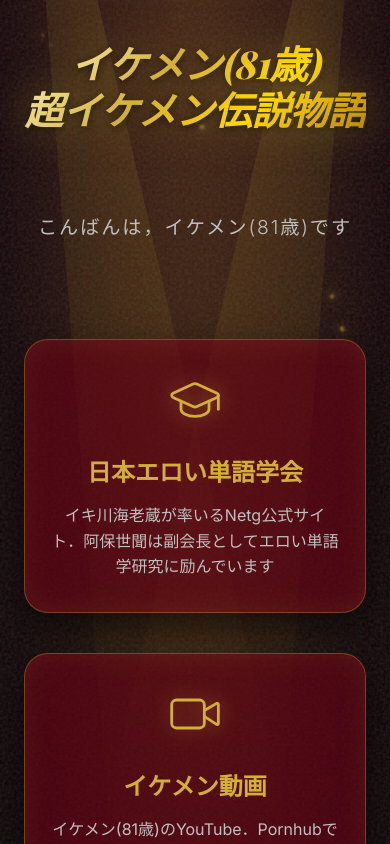
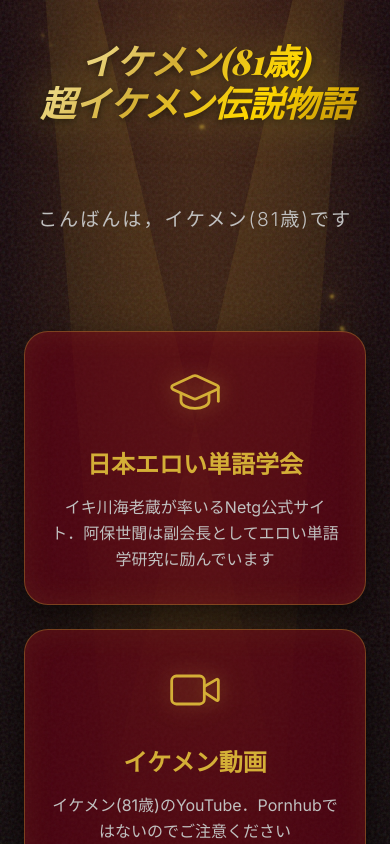
Before and after one commit to Ikemen81/Ikemen81, a React (Vite) app: page / in a window 390 px wide. Shown: the top 844 px of the page. Built offline with nearby package versions, Linux system fonts and the light colour scheme; a web font is replaced by a local one.

Commit message:
style: タイトル構造の簡略化とモバイル表示の最終磨き上げ

```diff
--- a/src/App.css
+++ b/src/App.css
@@ -25,8 +25,10 @@
   -webkit-text-fill-color: transparent;
   margin: 0;
   filter: drop-shadow(0 0 20px rgba(212, 175, 55, 0.5)) drop-shadow(0 2px 4px rgba(0, 0, 0, 0.8));
+  padding: 0 0.5rem; /* 斜体と影の「逃げ」を作る */
 }
 
+/* nowrapは不要になったため削除を検討しても良いですが、一旦残しておきます */
 .nowrap {
   display: inline-block;
   white-space: nowrap;
@@ -203,14 +205,19 @@
   }
 
   .title {
-    font-size: 2.4rem;
+    font-size: 2.2rem; /* サイズを微調整して安定させる */
     line-height: 1.2;
     text-wrap: balance;
+    padding: 0 1rem; /* はみ出し防止用余白を広めに */
   }
 
   .hero-text {
     font-size: 1.2rem;
     text-wrap: balance;
+  }
+
+  .link-grid {
+    gap: 1.5rem; /* スマホではカードの間隔を少し詰めて画面内の密度を上げる */
   }
 
   .link-card {
```
